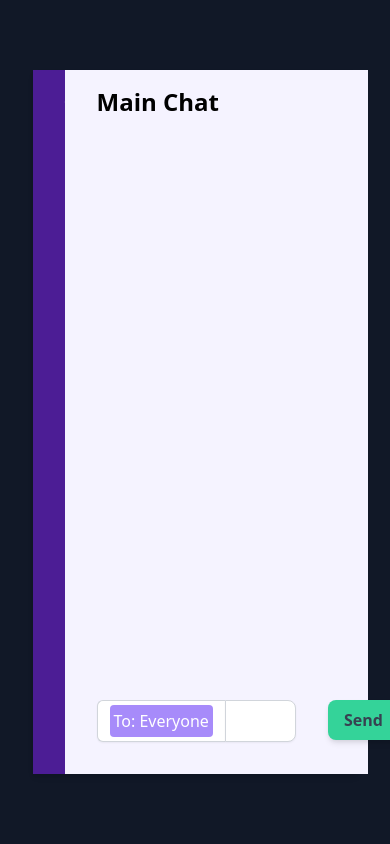
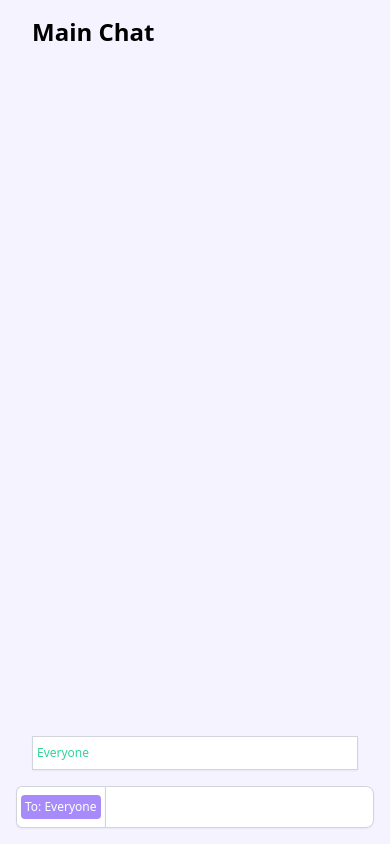
Before and after one commit to lucasmrl/chat-app, a React (Create React App) app in the folder client/: page /chat/1 in a window 390 px wide. Built offline with nearby package versions, Linux system fonts and the light colour scheme.

Commit message:
finished mobile version

```diff
--- a/client/src/components/Chat.js
+++ b/client/src/components/Chat.js
@@ -54,6 +54,8 @@ function Chat() {
   const submitMsg = (e) => {
     e.preventDefault();
     if (toUser !== "") {
+      let selectElem = document.getElementById("usersOn");
+      selectElem.selectedIndex = 0;
       socket.emit("chat message private", { toUser, nickname, msg });
       setChat([...chat, { nickname, msg }]);
       setChat([...chat, `🔒 Private Message for ${toUser}: ${msg}`]);
@@ -72,19 +74,20 @@ function Chat() {
 
   return (
     <div className="flex w-screen h-screen bg-gray-900 divide-solid">
-      <div className="flex w-5/6 h-5/6 mx-auto my-auto shadow-md rounded">
+      <div className="flex w-full md:w-5/6 md:h-5/6 md:mx-auto md:my-auto shadow-md">
         {/* Users online */}
-        <div className="pl-8 w-64 overflow-auto bg-purple-900 text-white">
+        <div className="hidden md:block pl-8 w-64 overflow-auto bg-purple-900 text-white">
           <p className="font-black my-4 text-xl">
             {" "}
             # Online: ({usersOnline !== null ? usersOnline.length : "0"}):
           </p>
           <ul className="w-full divide-y divide-gray-300">
             {usersOnline !== null
-              ? usersOnline.map((el) => (
+              ? usersOnline.map((el, index) => (
                   <button
+                    key={index}
                     onClick={() => saveUserToPrivateMsg(el)}
-                    class="block focus:outline-none"
+                    className="block focus:outline-none"
                   >
                     <UserOnline nickname={el} />
                   </button>
@@ -95,7 +98,10 @@ function Chat() {
         <div className="flex flex-col flex-grow bg-purple-50">
           {/* Messages */}
           <p className="font-black mt-4 mb-2 pl-8 text-2xl">Main Chat</p>
-          <div id="msg" className="h-5/6 overflow-y-auto pl-8 pt-4">
+          <div
+            id="msg"
+            className="h-5/6 overflow-y-auto pl-8 pt-4 mb-2 md:mb-0"
+          >
             {chat.map((el, index) => (
               <div key={index}>
                 {el.nickname != null ? (
@@ -113,29 +119,47 @@ function Chat() {
             ))}
           </div>
           <form className="">
-            <div className="w-full flex p-8 bg-purple-50">
+            <div className="px-8">
+              <select
+                className="md:hidden text-xs flex-1 appearance-none border border-gray-300 w-full py-2 px-1 md:px-4 bg-white text-green-400 placeholder-gray-400 shadow-sm focus:outline-none"
+                id="usersOn"
+                onChange={(e) => saveUserToPrivateMsg(e.target.value)}
+              >
+                <option value="" className="">
+                  Everyone
+                </option>
+                {usersOnline !== null
+                  ? usersOnline.map((el, index) => (
+                      <option value={el} className="" key={index}>
+                        {el}
+                      </option>
+                    ))
+                  : ""}
+              </select>
+            </div>
+            <div className="w-full flex p-4 md:p-8 bg-purple-50">
               {" "}
-              <div className="flex relative w-5/6">
-                <span className="rounded-l-md inline-flex  items-center px-3 border-t bg-white border-l border-b  border-gray-300 text-gray-500 shadow-sm text-sm">
+              <div className="flex relative w-full md:w-5/6">
+                <span className="rounded-l-md inline-flex items-center px-1 md:px-3 border-t bg-white border-l border-b  border-gray-300 text-gray-500 shadow-sm text-sm">
                   {toUser === "" ? (
-                    <p className="bg-purple-400 text-white text-base font-normal rounded p-1">
+                    <p className="bg-purple-400 text-white text-xs md:text-base font-normal rounded p-1">
                       To: Everyone
                     </p>
                   ) : (
-                    <p className="bg-purple-700 text-white text-base font-semibold rounded p-1">
+                    <p className="bg-purple-700 text-white text-xs md:text-base font-semibold rounded p-1">
                       To: {toUser}
                     </p>
                   )}
                 </span>
                 <input
                   type="text"
-                  className="rounded-r-lg flex-1 appearance-none border border-gray-300 w-full py-2 px-4 bg-white text-gray-700 placeholder-gray-400 shadow-sm text-base focus:outline-none"
+                  className="rounded-r-lg flex-1 appearance-none border border-gray-300 w-full py-2 px-1 md:px-4 bg-white text-gray-700 placeholder-gray-400 shadow-sm text-base focus:outline-none"
                   name="message"
                   onChange={(e) => setMsg(e.target.value)}
                   value={msg}
                 />
               </div>
-              <div className="w-1/6">
+              <div className="hidden md:block w-1/6">
                 <button
                   className="ml-8 flex-shrink-0 bg-green-400 text-gray-700 text-base font-semibold py-2 px-4 rounded-lg shadow-md hover:bg-green-700 focus:outline-none focus:ring-2"
                   onClick={(e) => submitMsg(e)}
--- a/client/src/components/UserOnline.js
+++ b/client/src/components/UserOnline.js
@@ -4,7 +4,7 @@ function UserOnline({ nickname }) {
   return (
     <li className="w-52 flex justify-start pl-1 py-2 hover:bg-purple-50 hover:text-black cursor-pointer ">
       <div className="flex items-center">
-        <div class="block pr-2 justify-start">
+        <div className="block pr-2 justify-start">
           <img
             alt="avatar"
             src="https://images.unsplash.com/photo-1494548162494-384bba4ab999?ixid=MXwxMjA3fDB8MHxwaG90by1wYWdlfHx8fGVufDB8fHw%3D&ixlib=rb-1.2.1&auto=format&fit=crop&w=800&q=80"
```
Also changed, not shown: 1 other file (tests, documents, lock files or other folders).
